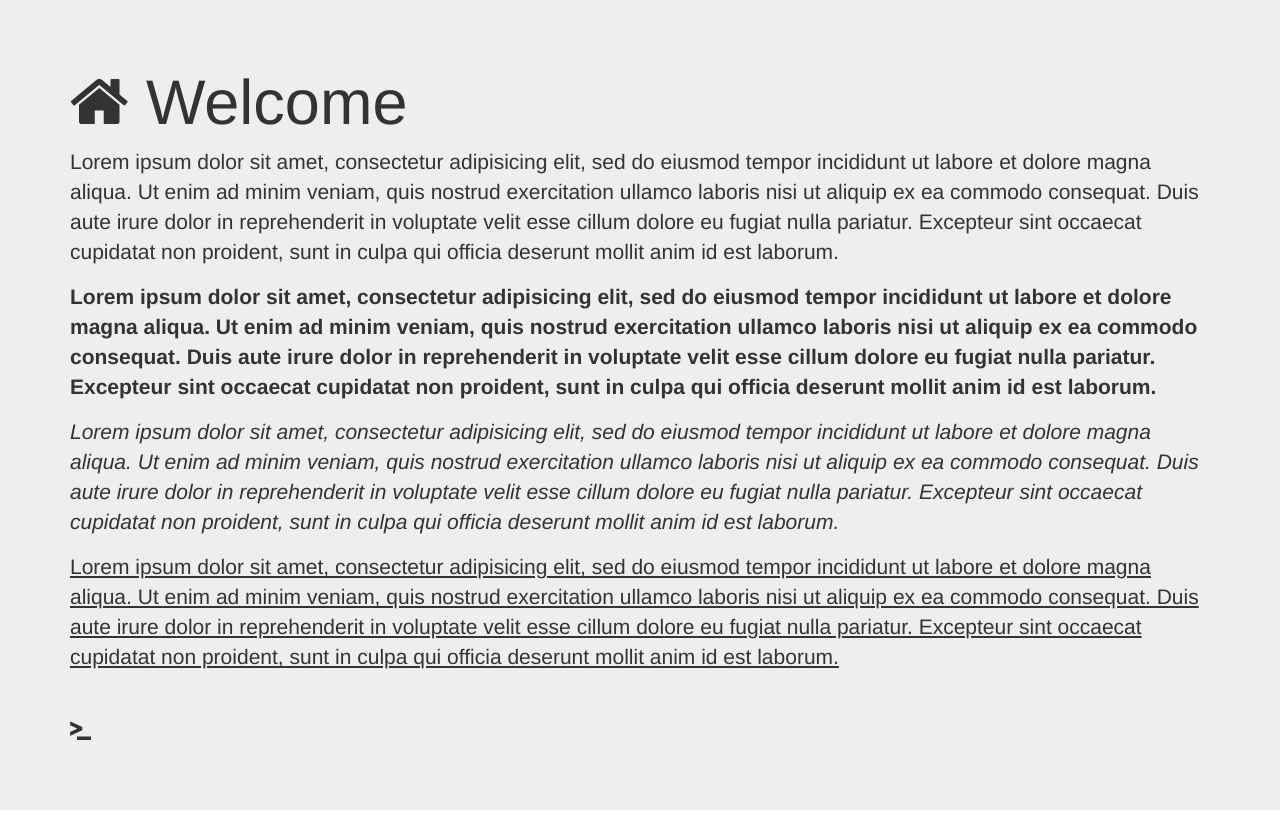
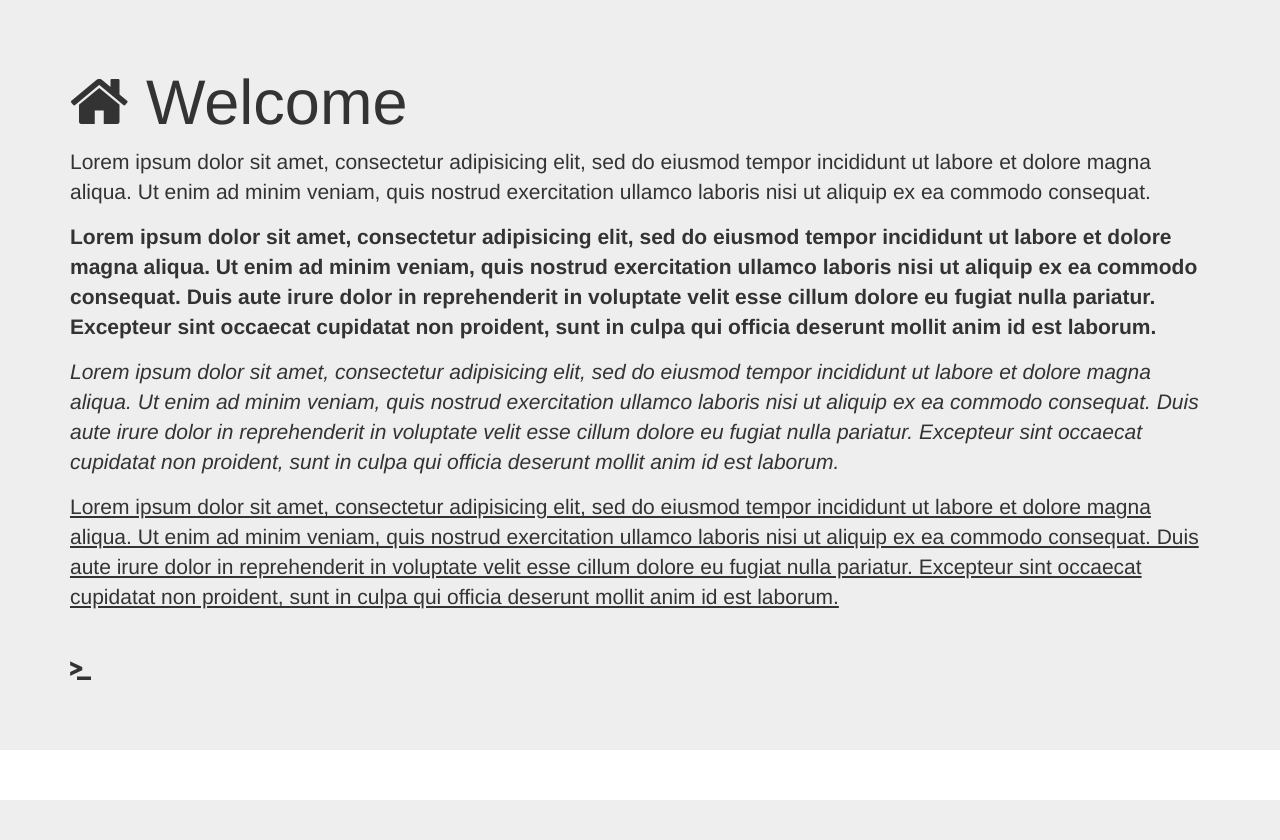
Before and after one commit to naufal11/Project_Web, a CodeIgniter app: page /database/index.php/cobacontroller/coba in a window 1280 px wide. After the commit the page ends 800 px from the top, so only its background shows below. Run offline with CodeIgniter, Linux system fonts and the light colour scheme; some libraries are stand-ins or nearby versions.

Commit message:
First commit as Naufal branch

```diff
--- a/application/views/coba.php
+++ b/application/views/coba.php
@@ -15,7 +15,7 @@
     <div class="jumbotron">
       <div class="container">
         <h1><i class="fa fa-home"></i> Welcome</h1>
-        <p>Lorem ipsum dolor sit amet, consectetur adipisicing elit, sed do eiusmod tempor incididunt ut labore et dolore magna aliqua. Ut enim ad minim veniam, quis nostrud exercitation ullamco laboris nisi ut aliquip ex ea commodo consequat. Duis aute irure dolor in reprehenderit in voluptate velit esse cillum dolore eu fugiat nulla pariatur. Excepteur sint occaecat cupidatat non proident, sunt in culpa qui officia deserunt mollit anim id est laborum.</p>
+        <p>Lorem ipsum dolor sit amet, consectetur adipisicing elit, sed do eiusmod tempor incididunt ut labore et dolore magna aliqua. Ut enim ad minim veniam, quis nostrud exercitation ullamco laboris nisi ut aliquip ex ea commodo consequat.</p>
         <p><b>Lorem ipsum dolor sit amet, consectetur adipisicing elit, sed do eiusmod tempor incididunt ut labore et dolore magna aliqua. Ut enim ad minim veniam, quis nostrud exercitation ullamco laboris nisi ut aliquip ex ea commodo consequat. Duis aute irure dolor in reprehenderit in voluptate velit esse cillum dolore eu fugiat nulla pariatur. Excepteur sint occaecat cupidatat non proident, sunt in culpa qui officia deserunt mollit anim id est laborum.</b></p>
         <p><i>Lorem ipsum dolor sit amet, consectetur adipisicing elit, sed do eiusmod tempor incididunt ut labore et dolore magna aliqua. Ut enim ad minim veniam, quis nostrud exercitation ullamco laboris nisi ut aliquip ex ea commodo consequat. Duis aute irure dolor in reprehenderit in voluptate velit esse cillum dolore eu fugiat nulla pariatur. Excepteur sint occaecat cupidatat non proident, sunt in culpa qui officia deserunt mollit anim id est laborum.</i><p>
         <p><u>Lorem ipsum dolor sit amet, consectetur adipisicing elit, sed do eiusmod tempor incididunt ut labore et dolore magna aliqua. Ut enim ad minim veniam, quis nostrud exercitation ullamco laboris nisi ut aliquip ex ea commodo consequat. Duis aute irure dolor in reprehenderit in voluptate velit esse cillum dolore eu fugiat nulla pariatur. Excepteur sint occaecat cupidatat non proident, sunt in culpa qui officia deserunt mollit anim id est laborum.</u></p>
```
